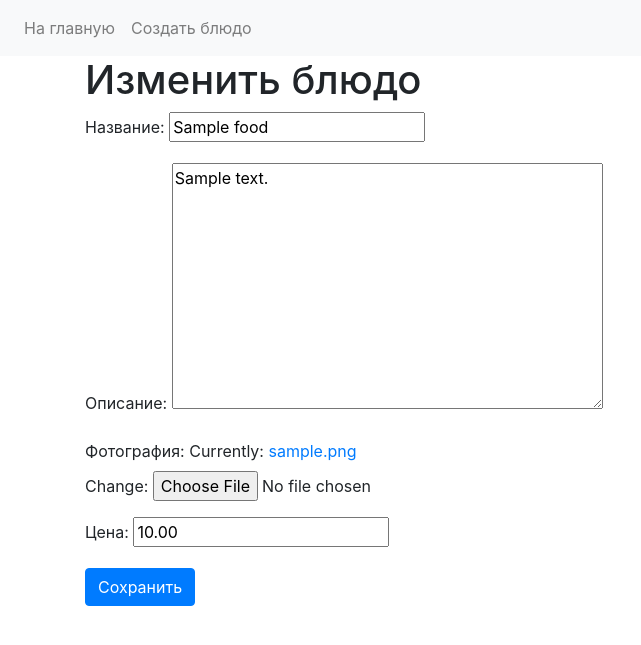
After one commit to sharshenova/python-group_1-homework_44-maria_sharshenova, a Django app: page /foods/1/update in a window 1280 px wide. The commit adds this page. Shown: the top 645 px of the page, without its empty margins (0-641 px from the left). Run offline with Django 3.2, Linux system fonts and the light colour scheme; tables that the repository leaves empty hold one stand-in row (values such as "Sample post"); some libraries are stand-ins or nearby versions.

Commit message:
Add CreateFood and UpdateFood

```diff
--- a/source/main/urls.py
+++ b/source/main/urls.py
@@ -18,13 +18,15 @@ from django.urls import path
 from django.conf.urls.static import static
 from django.conf import settings
 
-from webapp.views import FoodListView, FoodDetailView
+from webapp.views import FoodListView, FoodDetailView, FoodCreateView, FoodUpdateView
 
 
 urlpatterns = [
     path('admin/', admin.site.urls),
     path('', FoodListView.as_view(), name='food_list'),
     path('foods/<int:pk>', FoodDetailView.as_view(), name='food_detail'),
+    path('foods/create', FoodCreateView.as_view(), name='food_create'),
+    path('foods/<int:pk>/update', FoodUpdateView.as_view(), name='food_update'),
 ]
 
 urlpatterns += static(settings.MEDIA_URL, document_root=settings.MEDIA_ROOT)
--- a/source/webapp/static/css/style.css
+++ b/source/webapp/static/css/style.css
@@ -0,0 +1,4 @@
+.food_photo {
+    width: 600px;
+    height: auto;
+}
--- a/source/webapp/templates/base.html
+++ b/source/webapp/templates/base.html
@@ -21,8 +21,14 @@
     <div class="collapse navbar-collapse" id="navbarNav">
         <ul class="navbar-nav">
             <li class="nav-item">
-                <a href="#" class="nav-link">Lorem</a>
+                <a href="{% url 'food_list' %}" class="nav-link">На главную</a>
             </li>
+            <li>
+                <a href="{% url 'food_create' %}" class="nav-link">Создать блюдо</a>
+            </li>
+{#            <li>#}
+{#                <a href="{% url 'article_create' %}" class="nav-link">Создать статью</a>#}
+{#            </li>#}
             {% block menu %}{% endblock %}
         </ul>
     </div>
--- a/source/webapp/templates/food_detail.html
+++ b/source/webapp/templates/food_detail.html
@@ -4,8 +4,9 @@
 {% block content %}
     <h2>{{ food.name }}</h2>
     <p>{{ food.description }}</p>
-    <img src="{{ food.photo.get_url }}" alt="food">
+    <img class="food_photo" src="{{ food.photo.url }}" alt="food photo">
     <p>Цена: {{ food.price }}</p>
+    <a href="{% url "food_update" food.pk %}">Изменить блюдо</a>
     <hr>
 
 {% endblock %}
--- /dev/null
+++ b/source/webapp/templates/food_update.html
@@ -0,0 +1,12 @@
+{% extends 'base.html' %}
+
+{% block title %}Изменить блюдо{% endblock %}
+
+{% block content %}
+    <h1>Изменить блюдо</h1>
+    <form action="{% url 'food_update' food.pk %}" method="post" enctype="multipart/form-data">
+        {% csrf_token %}
+        {{ form.as_p }}
+        <button type="submit" class="btn btn-primary">Сохранить</button>
+    </form>
+{% endblock %}
--- a/source/webapp/views.py
+++ b/source/webapp/views.py
@@ -13,3 +13,16 @@ class FoodListView(ListView):
 class FoodDetailView(DetailView):
     model = Food
     template_name = 'food_detail.html'
+
+class FoodCreateView(CreateView):
+    model = Food
+    template_name = 'food_create.html'
+    form_class = FoodForm
+    success_url = reverse_lazy('food_list')
+
+
+class FoodUpdateView(UpdateView):
+    model = Food
+    template_name = 'food_update.html'
+    form_class = FoodForm
+    success_url = reverse_lazy('food_list')
```
Also changed, not shown: source/webapp/templates/food_create.html (added, +12 -0 lines), source/webapp/forms.py (line endings or trailing spaces).
